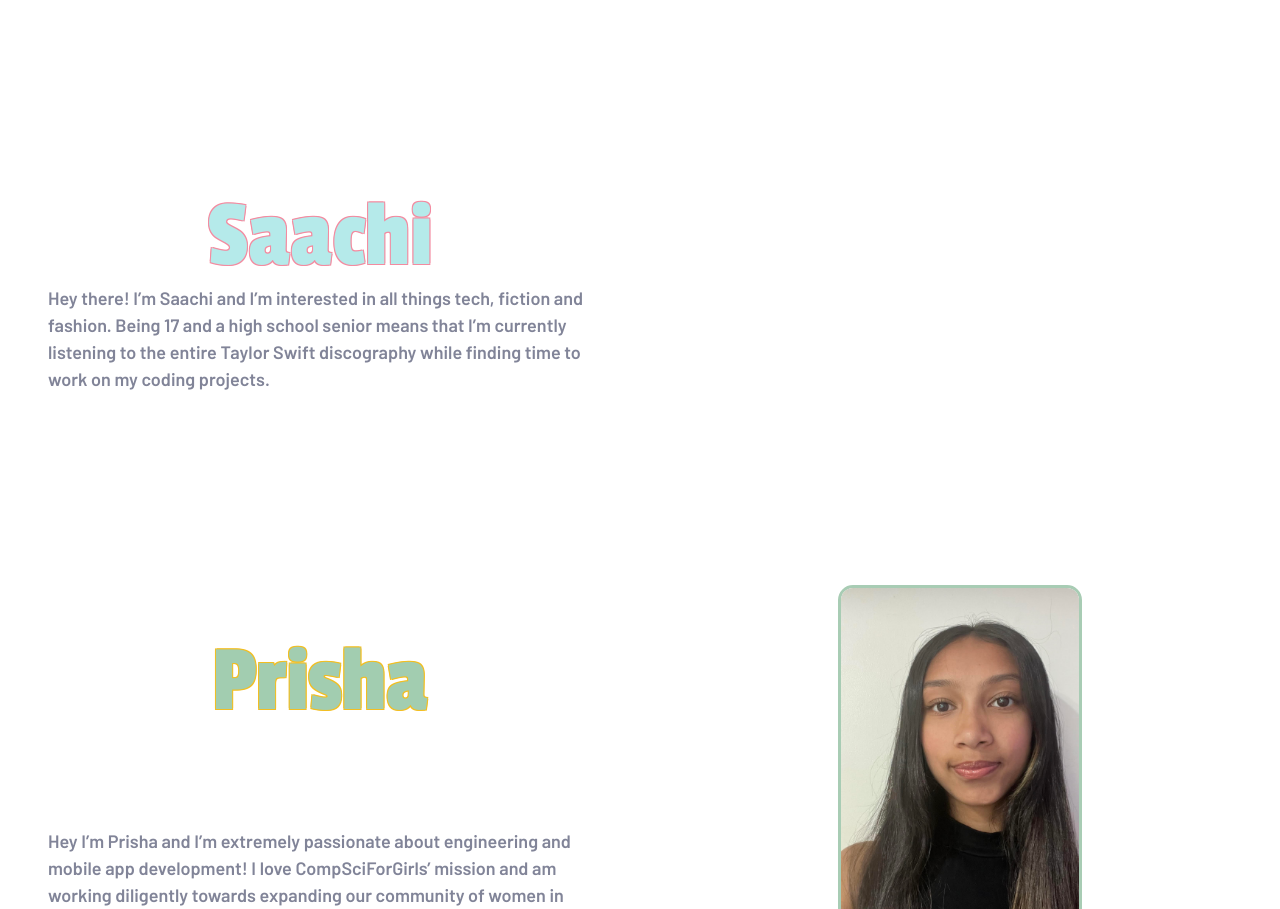
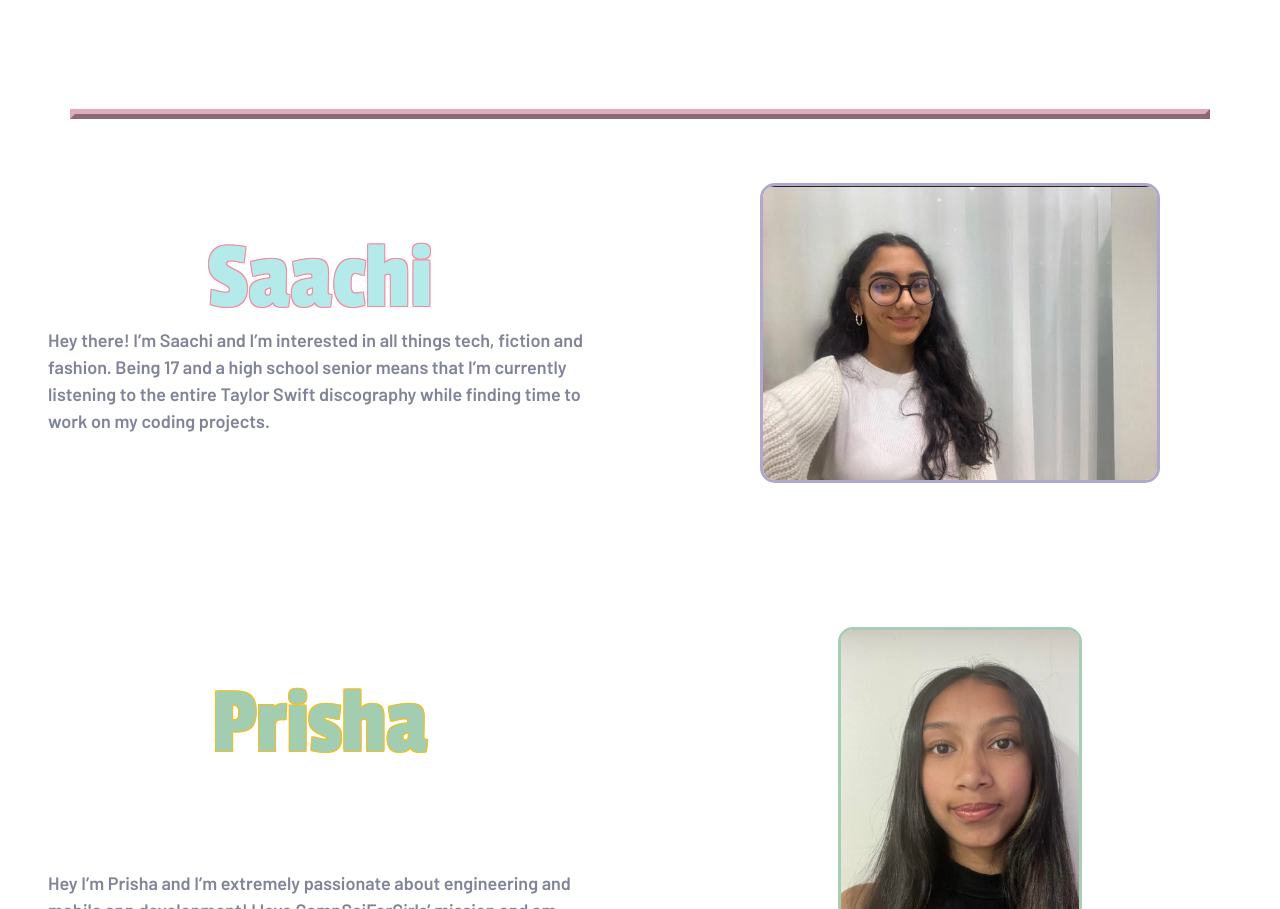
Before and after one commit to shreejalearn/CompSciForGirls, a plain HTML site: page about.html in a window 1280 px wide. Shown: the part 1427-2336 px from the top of the page. Drawn offline with Linux system fonts and the light colour scheme.

Commit message:
Headshot/bio edits

```diff
--- a/about.html
+++ b/about.html
@@ -64,6 +64,7 @@
             </div>
         </section>
 
+        <hr>
 
         <!--Bio1-->
         <section class="grid md:grid-cols-2">
@@ -72,6 +73,9 @@
                 <p class="text text-Dark-grayish-blue">
                     Hey there! I’m Saachi and I’m interested in all things tech, fiction and fashion. Being 17 and a high school senior means that I’m currently listening to the entire Taylor Swift discography while finding time to work on my coding projects.
                 </p>
+            </div>
+            <div class="px-3 py-6 grid place-items-center">
+                <img src="assets/sbHeadshot_CSFG.jpg" class="saachi" alt="Saachi's Headshot" class="max-w-full rounded-lg w-1/2 h-auto">
             </div>
         </section>
 
```
Also changed, not shown: chapters.html (+3 -1 lines), assets/sbHeadshot_CSFG.jpg (added), styles3.css. Lines whose indentation alone changed are shown as unchanged.
